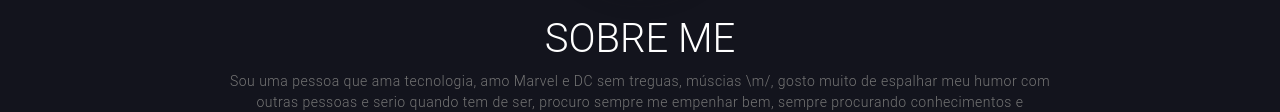
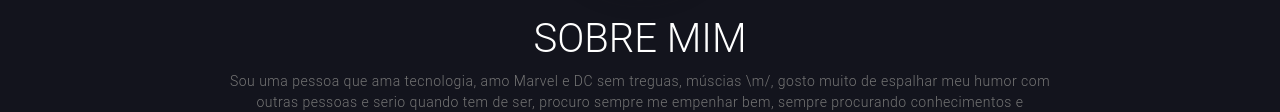
Before and after one commit to mizaelmfs/portifolio, a website: page index.html in a window 1280 px wide. Shown: the part 458-570 px from the top of the page. Drawn offline with Linux system fonts and the light colour scheme.

Commit message:
bugfix word

```diff
--- a/index.html
+++ b/index.html
@@ -24,7 +24,7 @@
 
         <div class="body-section">
             <div class="about">
-                <h3>Sobre me</h3>
+                <h3>Sobre mim</h3>
                 <p>Sou uma pessoa que ama tecnologia, amo Marvel e DC sem treguas, múscias \m/, gosto muito de espalhar
                     meu humor com outras pessoas e serio quando tem de ser, procuro sempre me empenhar bem, sempre
                     procurando conhecimentos e desafios, sempre estudando e esse é um pouco sobre mim.</p>
```
